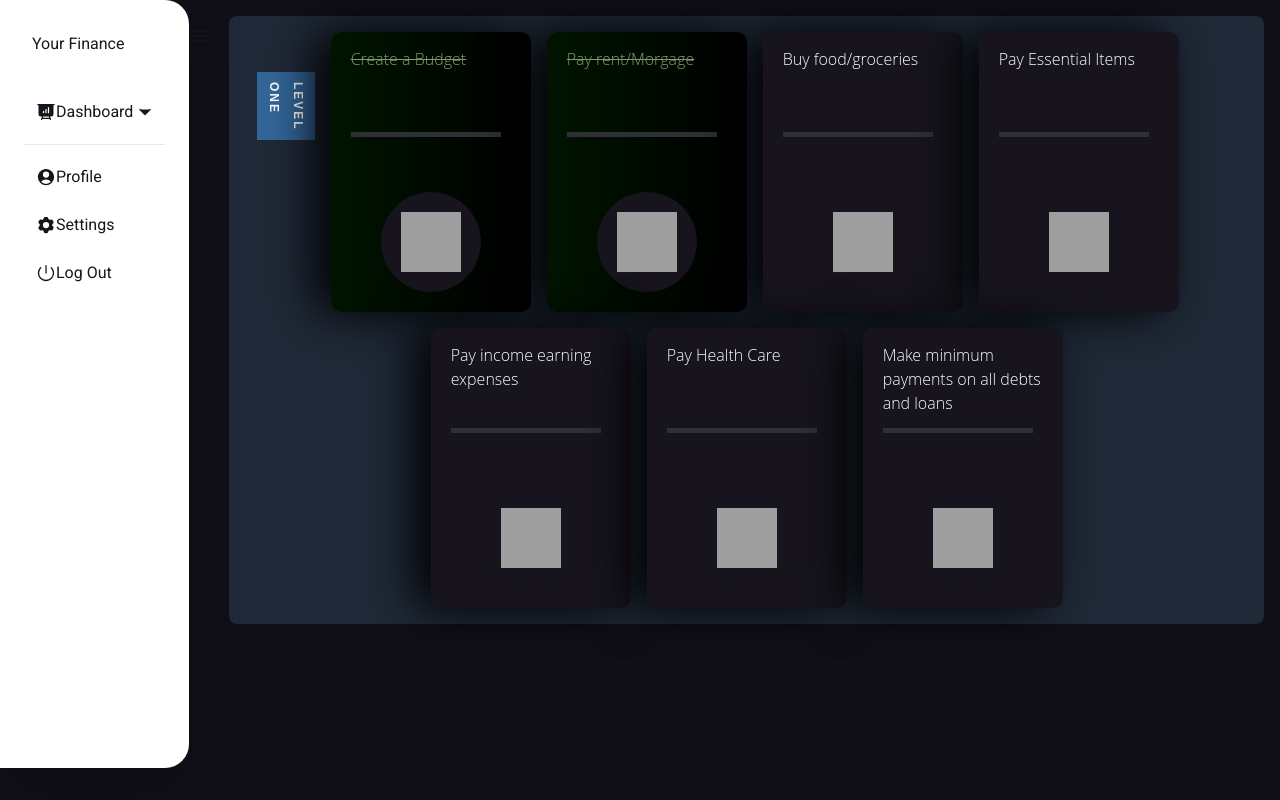
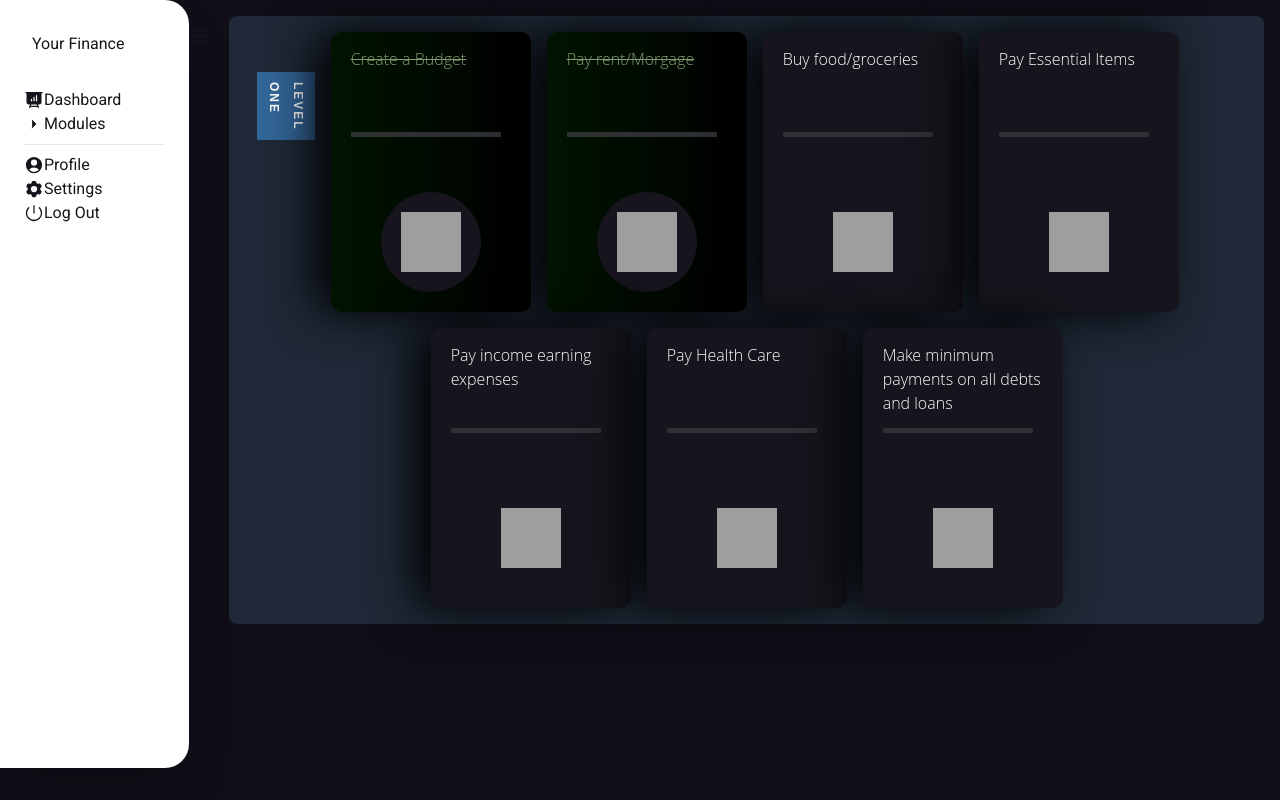
Before and after one commit to Mic-guo/PlayingWithFire, a React (Vite) app: page /modules in a window 1280 px wide. Built offline with nearby package versions, Linux system fonts and the light colour scheme; grey boxes are pictures that could not be loaded.

Commit message:
changed sidebar in sidebar.jsx

```diff
--- a/src/components/Sidebar.jsx
+++ b/src/components/Sidebar.jsx
@@ -35,6 +35,10 @@ function SidebarWithContentSeparator() {
     setIsSidebarOpen(!isSidebarOpen); // Toggle the sidebar visibility
   };
 
+  function handleModules() {
+    navigate('/modules')
+  }
+
   const handleLogout = async () => {
     const { error } = await supabase.auth.signOut();
     if (error) {
@@ -70,28 +74,21 @@ function SidebarWithContentSeparator() {
             }
           >
             <ListItem className="p-0" selected={open === 1}>
-              <AccordionHeader
-                onClick={() => handleOpen(1)}
-                className="border-b-0 p-3"
-              >
                 <ListItemPrefix>
                   <PresentationChartBarIcon className="h-5 w-5" />
                 </ListItemPrefix>
                 <Typography color="blue-gray" className="mr-auto font-normal">
                   Dashboard
                 </Typography>
-              </AccordionHeader>
             </ListItem>
-            <AccordionBody className="py-1">
               <List className="p-0">
-                <ListItem>
+                <ListItem onClick={handleModules}>
                   <ListItemPrefix>
                     <ChevronRightIcon strokeWidth={3} className="h-3 w-5" />
                   </ListItemPrefix>
                   Modules
                 </ListItem>
               </List>
-            </AccordionBody>
           </Accordion>
           <hr className="my-2 border-blue-gray-50" />
           <ListItem>
```
